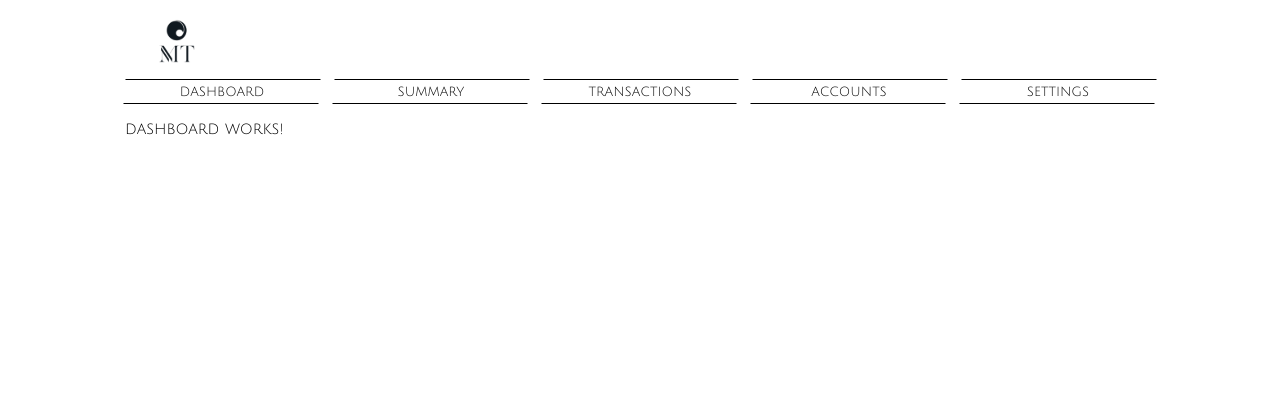
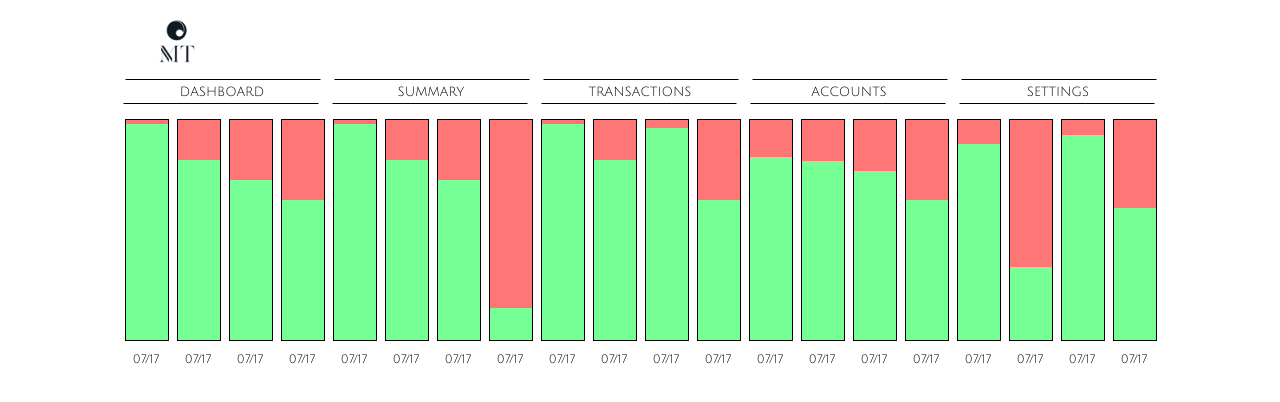
Before and after one commit to Jwoliv/mt-ui, an Angular app: page /dashboard in a window 1280 px wide. Shown: the top 402 px of the page. Built offline with nearby package versions, Linux system fonts and the light colour scheme.

Commit message:
add dashboard stocks

```diff
--- /dev/null
+++ b/src/app/components/dashboard/daily-stock/daily-stock.component.html
@@ -0,0 +1,19 @@
+<div class="stock-item-wrapper">
+    <div class="stock-item" (click)="onClickStockItem()">
+        <div class="spending"
+             [class.active]="isActiveStock()"
+             [style.height]="getSpendingHeight()">
+            <div class="value">
+                {{ _stock().spending }}
+            </div>
+        </div>
+        <div class="earning"
+             [class.active]="isActiveStock()"
+             [style.height]="getEarningHeight()">
+            <div class="value">
+                {{ _stock().earning }}
+            </div>
+        </div>
+    </div>
+    <p>{{ _stock().date | date:'MM/dd' }}</p>
+</div>
--- /dev/null
+++ b/src/app/components/dashboard/daily-stock/daily-stock.component.scss
@@ -0,0 +1,63 @@
+.stock-item {
+  display: flex;
+  flex-direction: column;
+  width: 100%;
+  max-height: 220px;
+  margin: 15px 0 0;
+  cursor: pointer;
+  border: 1px solid #000000;
+}
+
+.earning, .spending {
+  position: relative;
+  width: 100%;
+  transition: background-color 0.3s ease;
+}
+
+.earning .value, .spending .value {
+  position: absolute;
+  width: 100%;
+  text-align: center;
+  font-weight: bold;
+  padding: 10px 0;
+  font-size: 10px;
+  color: white;
+}
+
+.spending .value {
+  top: 0;
+  color: #FF7676;
+}
+
+.earning .value {
+  bottom: 0;
+  color: #76FF94;
+}
+
+.earning {
+  background-color: #76FF94;
+
+  &.active {
+    .value {
+      color: white;
+    }
+    background-color: #1DAD3D;
+  }
+}
+
+.spending {
+  background-color: #FF7676;
+
+  &.active {
+    .value {
+      color: white;
+    }
+    background-color: #CA3535;
+  }
+}
+
+p {
+  display: flex;
+  justify-content: center;
+  font-size: 12px;
+}
--- /dev/null
+++ b/src/app/components/dashboard/daily-stock/daily-stock.component.ts
@@ -0,0 +1,37 @@
+import {Component, computed, Input, OnInit, signal} from '@angular/core';
+import {Stock} from "../../../model/stock.model";
+import {DatePipe, NgStyle} from "@angular/common";
+
+@Component({
+  selector: 'app-daily-stock',
+  standalone: true,
+  imports: [
+    DatePipe,
+    NgStyle
+  ],
+  templateUrl: './daily-stock.component.html',
+  styleUrl: './daily-stock.component.scss'
+})
+export class DailyStockComponent {
+  public _stock = signal<Stock>({ earning: 0, spending: 0, date: new Date() });
+  public isActiveStock = signal<boolean>(false);
+
+
+  @Input({ required: true }) set stock(_stock: Stock) {
+    this._stock.set(_stock);
+  }
+
+  public getEarningHeight(): string {
+    const total = this._stock().earning + this._stock().spending;
+    const percentage = total > 0 ? (this._stock().earning / total) * 100 : 0;
+    return `${(220 * percentage) / 100}px`
+  }
+
+  public getSpendingHeight(): string {
+    const total = this._stock().earning + this._stock().spending;
+    const percentage = total > 0 ? (this._stock().spending / total) * 100 : 0;
+    return `${(220 * percentage) / 100}px`
+  }
+
+  public onClickStockItem = () => this.isActiveStock.set(!this.isActiveStock());
+}
--- a/src/app/components/dashboard/dashboard.component.html
+++ b/src/app/components/dashboard/dashboard.component.html
@@ -1 +1,3 @@
-<p>dashboard works!</p>
+<div class="stocks-list">
+    <app-daily-stock *ngFor="let item of data.slice(0, 20)" [stock]="item" />
+</div>
--- a/src/app/components/dashboard/dashboard.component.scss
+++ b/src/app/components/dashboard/dashboard.component.scss
@@ -0,0 +1,5 @@
+.stocks-list {
+  display: grid;
+  grid-template-columns: repeat(20, 1fr);
+  gap: 10px;
+}
--- a/src/app/components/dashboard/dashboard.component.ts
+++ b/src/app/components/dashboard/dashboard.component.ts
@@ -1,12 +1,44 @@
 import { Component } from '@angular/core';
+import {NgForOf} from "@angular/common";
+import {DailyStockComponent} from "./daily-stock/daily-stock.component";
+import {Stock} from "../../model/stock.model";
 
 @Component({
   selector: 'app-dashboard',
   standalone: true,
-  imports: [],
+  imports: [
+    NgForOf,
+    DailyStockComponent
+  ],
   templateUrl: './dashboard.component.html',
   styleUrl: './dashboard.component.scss'
 })
 export class DashboardComponent {
 
+  public data: Stock[] = [
+    { earning: 1000,  spending: 20,  date: new Date() },
+    { earning: 90,  spending: 20, date: new Date() },
+    { earning: 80,  spending: 30, date: new Date()},
+    { earning: 70, spending: 40, date: new Date()},
+    { earning: 1000,  spending: 20,  date: new Date() },
+    { earning: 90,  spending: 20, date: new Date() },
+    { earning: 80,  spending: 30, date: new Date()},
+    { earning: 70, spending: 405, date: new Date()},
+    { earning: 1000,  spending: 20,  date: new Date() },
+    { earning: 90,  spending: 20, date: new Date() },
+    { earning: 805,  spending: 30, date: new Date()},
+    { earning: 70, spending: 40, date: new Date()},
+    { earning: 100,  spending: 20,  date: new Date() },
+    { earning: 902,  spending: 206, date: new Date() },
+    { earning: 100,  spending: 30, date: new Date()},
+    { earning: 70, spending: 40, date: new Date()},
+    { earning: 160,  spending: 20,  date: new Date() },
+    { earning: 100,  spending: 203, date: new Date() },
+    { earning: 400,  spending: 30, date: new Date()},
+    { earning: 60, spending: 40, date: new Date()},
+    { earning: 10,  spending: 20,  date: new Date() },
+    { earning: 90,  spending: 20, date: new Date() },
+    { earning: 80,  spending: 305, date: new Date()},
+    { earning: 70, spending: 460, date: new Date()},
+  ]
 }
```
Also changed, not shown: src/app/model/stock.model.ts (added, +10 -0 lines), 1 other file (tests, documents, lock files or other folders).
